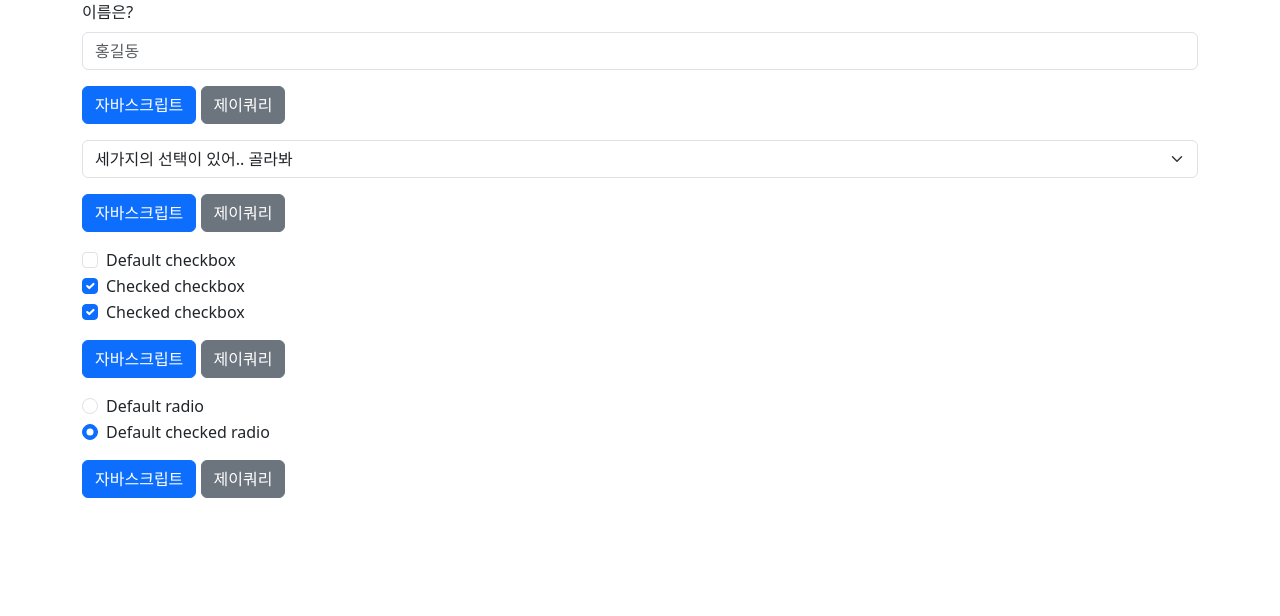
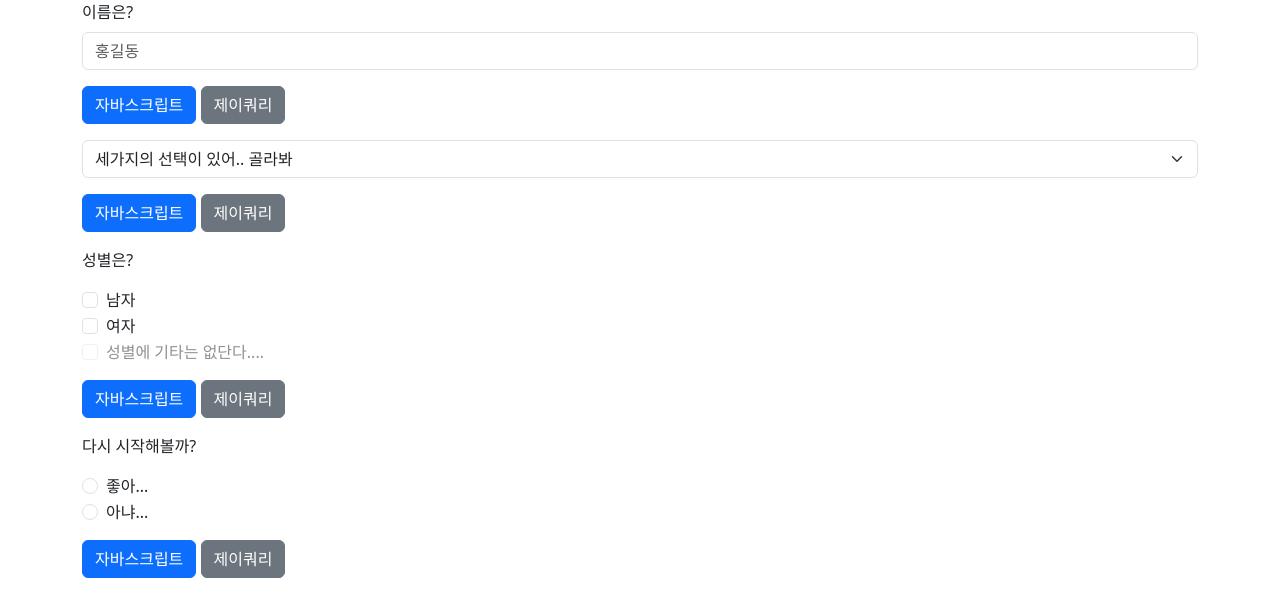
Before and after one commit to SeungMin-E/bootstrap, a plain HTML site: page html/02.forms/forJs.html in a window 1280 px wide. Drawn offline with nearby package versions, Linux system fonts and the light colour scheme.

Commit message:
이걸 다시 해보자

```diff
--- a/html/02.forms/forJs.html
+++ b/html/02.forms/forJs.html
@@ -28,57 +28,58 @@
 			</select>
 		</div>
 		<div class="mb-3">
-			<button type="button" id="nameJavascript" class="btn btn-primary">자바스크립트</button>
-			<button type="button" id="nameJquery" class="btn btn-secondary">제이쿼리</button>
+			<button type="button" id="selectJavascript" class="btn btn-primary">자바스크립트</button>
+			<button type="button" id="selectJquery" class="btn btn-secondary">제이쿼리</button>
 		</div>
 	</div>
 
 	<div class="container">
 		<div class="mb-3">
-			<p></p>
+			<p>성별은?</p>
 			<div class="form-check">
-			  <input class="form-check-input" type="checkbox" value="" id="flexCheckDefault">
+			  <input class="form-check-input" type="checkbox" value="1" id="man">
 			  <label class="form-check-label" for="flexCheckDefault">
-			    Default checkbox
+			    남자
 			  </label>
 			</div>
 			<div class="form-check">
-			  <input class="form-check-input" type="checkbox" value="" id="flexCheckChecked" checked>
+			  <input class="form-check-input" type="checkbox" value="2" id="woman">
 			  <label class="form-check-label" for="flexCheckChecked">
-			    Checked checkbox
+			    여자
 			  </label>
 			</div>
 			<div class="form-check">
-			  <input class="form-check-input" type="checkbox" value="" id="flexCheckChecked" checked>
+			  <input class="form-check-input" type="checkbox" value="3" id="getOut" disabled>
 			  <label class="form-check-label" for="flexCheckChecked">
-			    Checked checkbox
+			    성별에 기타는 없단다....
 			  </label>
 			</div>
 		</div>
 		<div class="mb-3">
-			<button type="button" id="nameJavascript" class="btn btn-primary">자바스크립트</button>
-			<button type="button" id="nameJquery" class="btn btn-secondary">제이쿼리</button>
+			<button type="button" id="checkJavascript" class="btn btn-primary">자바스크립트</button>
+			<button type="button" id="checkJquery" class="btn btn-secondary">제이쿼리</button>
 		</div>
 	</div>
 
 	<div class="container">
 		<div class="mb-3">
+			<p>다시 시작해볼까?</p>
 			<div class="form-check">
-			  <input class="form-check-input" type="radio" name="flexRadioDefault" id="flexRadioDefault1">
+			  <input class="form-check-input" type="radio" name="flexRadioDefault" id="">
 			  <label class="form-check-label" for="flexRadioDefault1">
-			    Default radio
+			    좋아...
 			  </label>
 			</div>
 			<div class="form-check">
-			  <input class="form-check-input" type="radio" name="flexRadioDefault" id="flexRadioDefault2" checked>
+			  <input class="form-check-input" type="radio" name="flexRadioDefault" id="">
 			  <label class="form-check-label" for="flexRadioDefault2">
-			    Default checked radio
+			    아냐...
 			  </label>
 			</div>
 		</div>
 		<div class="mb-3">
-			<button type="button" id="nameJavascript" class="btn btn-primary">자바스크립트</button>
-			<button type="button" id="nameJquery" class="btn btn-secondary">제이쿼리</button>
+			<button type="button" id="radioJavascript" class="btn btn-primary">자바스크립트</button>
+			<button type="button" id="radioJquery" class="btn btn-secondary">제이쿼리</button>
 		</div>
 	</div>
 
```
